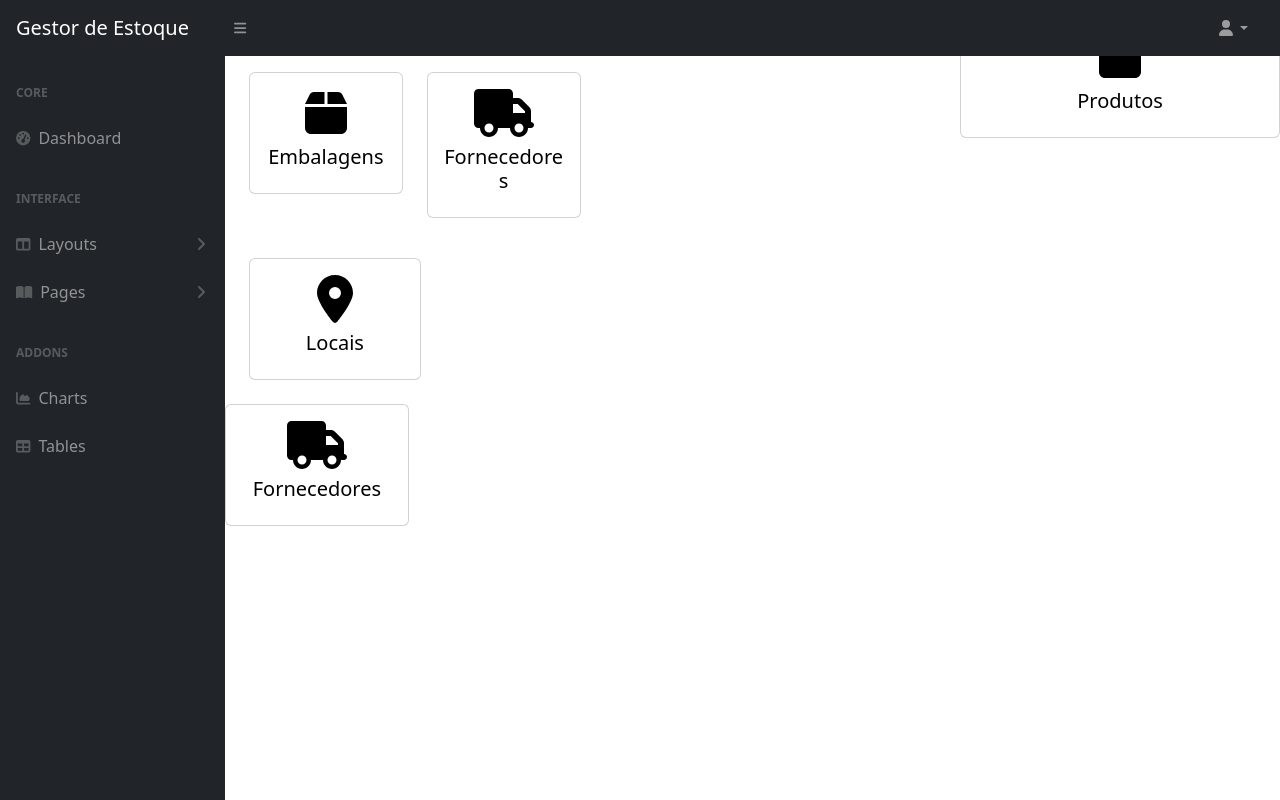
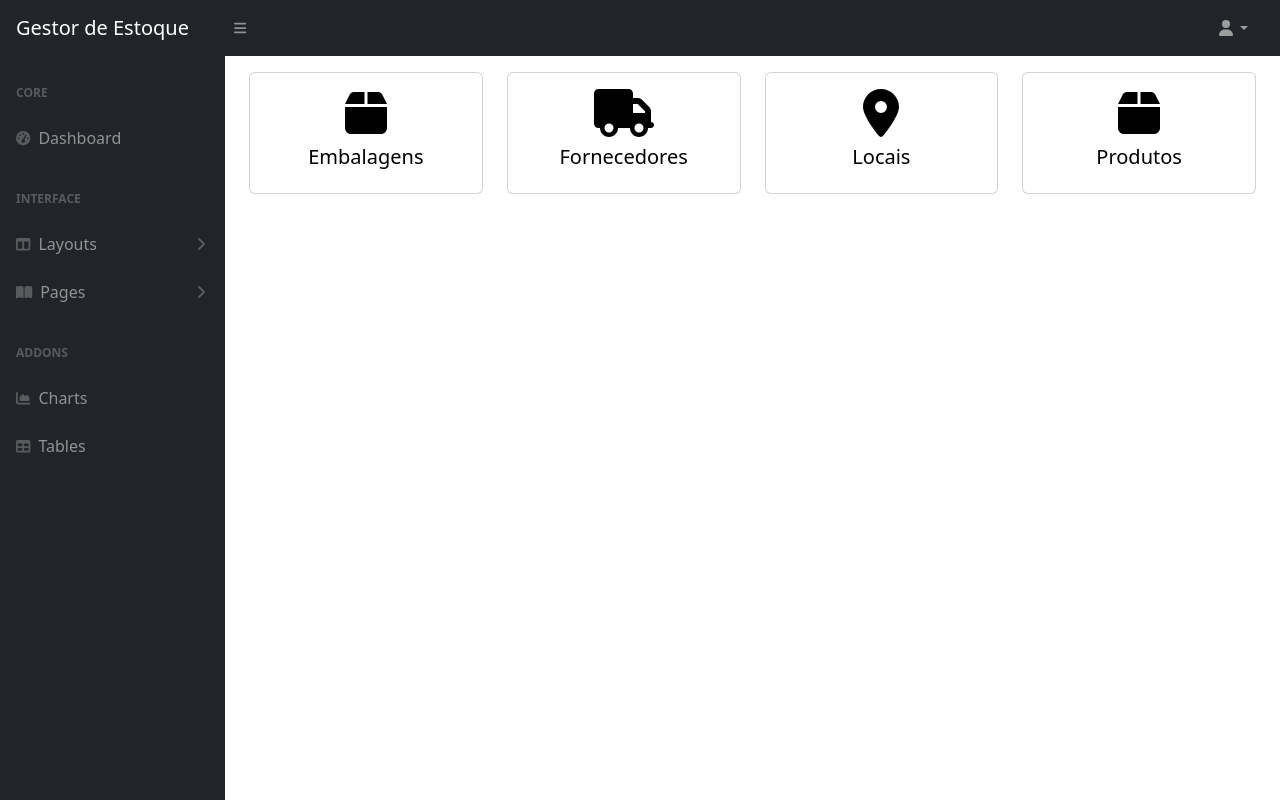
Before and after one commit to cassio-ksim/gestor-estoque, a Django app: page / in a window 1280 px wide. Run offline with Django 4.2, Linux system fonts and the light colour scheme; some libraries are stand-ins or nearby versions.

Commit message:
reparando erro nas div do index

```diff
--- a/templates/index.html
+++ b/templates/index.html
@@ -112,6 +112,7 @@
                                     </div>
                                 </a>
                             </div>
+
                             <div class=" col-lg-3 col-md-6 col-sm-12 mt-3 mb-4">
                                 <a href="#" class="text-decoration-none">
                                     <div class="card text-black text-center">
@@ -122,7 +123,7 @@
                                     </div>
                                 </a>
                             </div>
-                            </div>
+
                             <div class=" col-lg-3 col-md-6 col-sm-12 mt-3 mb-4">
                                 <a href="#" class="text-decoration-none">
                                     <div class="card text-black text-center">
@@ -133,18 +134,7 @@
                                     </div>
                                 </a>
                             </div>
-                            </div>
-                            <div class=" col-lg-3 col-md-6 col-sm-12 mt-3 mb-4">
-                                <a href="#" class="text-decoration-none">
-                                    <div class="card text-black text-center">
-                                        <div class="card-body">
-                                            <i class="fas fa-truck fa-3x"></i>
-                                            <h5 class="card-title mt-2">Fornecedores</h5>
-                                        </div>
-                                    </div>
-                                </a>
-                            </div>
-                            </div>
+
                             <div class=" col-lg-3 col-md-6 col-sm-12 mt-3 mb-4">
                                 <a href="#" class="text-decoration-none">
                                     <div class="card text-black text-center">
```
